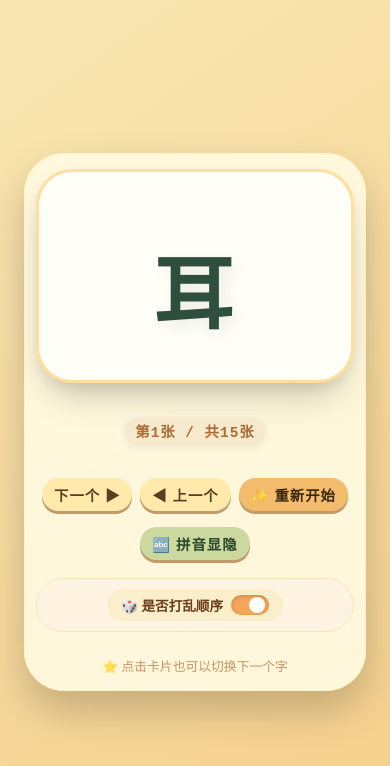
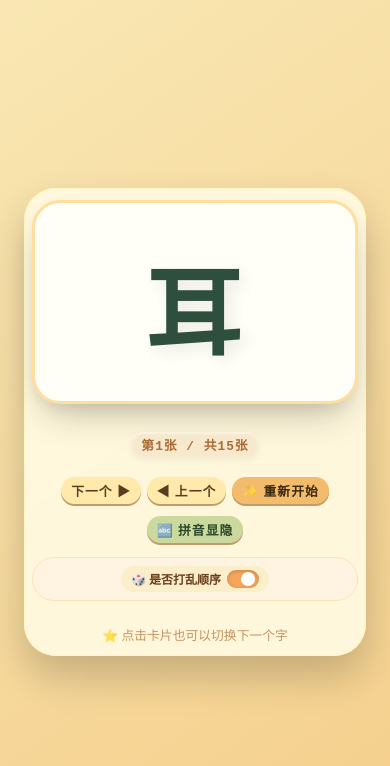
Before and after one commit to bluishday/daitest, a website: page index.html in a window 390 px wide. Drawn offline with Linux system fonts and the light colour scheme; a web font is replaced by a local one.

Commit message:
edit index

```diff
--- a/index.html
+++ b/index.html
@@ -56,26 +56,26 @@
 
         /* 拼音区域 — 字号缩小，永远占位（通过 visibility 控制显隐，布局不跳动） */
         .pinyin {
-            font-size: 1.3rem;
+            font-size: 1.1rem;
             font-weight: 600;
             letter-spacing: 2px;
             color: #c26b2e;
             background: #fff3e0;
             display: inline-block;
-            padding: 8px 24px;
-            border-radius: 80px;
-            margin-bottom: 16px;
+            padding: 6px 18px;
+            border-radius: 60px;
+            margin-bottom: 12px;
             font-family: 'Segoe UI', 'Roboto', 'PingFang SC', 'Microsoft YaHei', sans-serif;
             box-shadow: inset 0 1px 4px rgba(0,0,0,0.02), 0 4px 8px rgba(0,0,0,0.03);
             /* 关键：始终保持块级占位，visibility 控制可见性不影响布局尺寸 */
             visibility: visible;
-            min-width: 120px;
+            min-width: 100px;
             line-height: 1.2;
         }
 
         /* 汉字区域 — 更大更醒目 (楷体气质) */
         .hanzi {
-            font-size: 16rem;
+            font-size: 20rem;
             font-weight: 700;
             font-family: 'NetKaiTi', '楷体', 'KaiTi', '华文楷书', 'Microsoft YaHei', cursive;
             color: #2e4e3e;
@@ -88,13 +88,13 @@
         /* 卡片序号信息 — 更圆润 */
         .counter-info {
             text-align: center;
-            font-size: 1.3rem;
+            font-size: 0.95rem;
             background: #f7e9cd;
             display: inline-block;
-            padding: 10px 24px;
-            border-radius: 60px;
-            margin-top: 8px;
-            margin-bottom: 22px;
+            padding: 6px 16px;
+            border-radius: 48px;
+            margin-top: 4px;
+            margin-bottom: 14px;
             color: #ad6b35;
             font-weight: bold;
             font-family: monospace;
@@ -111,27 +111,27 @@
             display: flex;
             flex-wrap: wrap;
             justify-content: center;
-            gap: 12px;
-            margin: 16px 0 20px 0;
+            gap: 10px;
+            margin: 12px 0 16px 0;
         }
 
         .btn {
             background: #ffeaac;
             border: none;
-            font-size: 1.15rem;
+            font-size: 1rem;
             font-weight: bold;
-            padding: 10px 24px;
-            border-radius: 60px;
+            padding: 8px 20px;
+            border-radius: 48px;
             color: #5a3e1f;
             font-family: inherit;
             letter-spacing: 1px;
             cursor: pointer;
             transition: all 0.2s ease;
-            box-shadow: 0 5px 0 #c29a6b;
+            box-shadow: 0 4px 0 #c29a6b;
             transform: translateY(-2px);
             display: inline-flex;
             align-items: center;
-            gap: 10px;
+            gap: 8px;
         }
 
         .btn:active {
@@ -238,79 +238,79 @@
         /* 移动端舒适缩放，但依然比原来大 */
         @media (max-width: 650px) {
             .card-container {
-                padding: 16px 12px;
-                border-radius: 40px;
+                padding: 12px 8px;
+                border-radius: 32px;
             }
             .flashcard {
-                padding: 28px 16px 36px 16px;
-                border-radius: 36px;
+                padding: 20px 12px 28px 12px;
+                border-radius: 28px;
             }
             .hanzi {
-                font-size: 6rem;
+                font-size: 7rem;
                 letter-spacing: 4px;
             }
             .pinyin {
-                font-size: 1.4rem;
-                padding: 6px 16px;
-                margin-bottom: 12px;
+                font-size: 1.2rem;
+                padding: 4px 12px;
+                margin-bottom: 8px;
             }
             .btn {
-                padding: 8px 16px;
-                font-size: 1rem;
-                box-shadow: 0 4px 0 #c29a6b;
+                padding: 6px 14px;
+                font-size: 0.9rem;
+                box-shadow: 0 3px 0 #c29a6b;
             }
             .setting-area {
-                padding: 10px 12px;
-                gap: 12px;
-                border-radius: 36px;
+                padding: 8px 10px;
+                gap: 8px;
+                border-radius: 28px;
             }
             .toggle-switch {
-                padding: 6px 14px;
-                gap: 8px;
-                font-size: 0.9rem;
+                padding: 4px 10px;
+                gap: 6px;
+                font-size: 0.8rem;
             }
             .toggle-switch input {
-                width: 38px;
-                height: 20px;
+                width: 32px;
+                height: 18px;
             }
             .toggle-switch input::before {
-                width: 16px;
-                height: 16px;
+                width: 14px;
+                height: 14px;
             }
             .toggle-switch input:checked::before {
-                left: 18px;
+                left: 14px;
             }
             .label-text {
-                font-size: 0.9rem;
+                font-size: 0.8rem;
             }
             .counter-info {
-                font-size: 1rem;
-                padding: 6px 14px;
+                font-size: 0.85rem;
+                padding: 4px 12px;
             }
             .button-group {
-                gap: 8px;
-                margin: 12px 0 16px 0;
+                gap: 6px;
+                margin: 8px 0 12px 0;
             }
         }
 
         @media (max-width: 480px) {
             .hanzi {
-                font-size: 5rem;
+                font-size: 6rem;
             }
             .pinyin {
-                font-size: 1.2rem;
+                font-size: 1rem;
             }
             .btn {
-                padding: 6px 12px;
-                font-size: 0.9rem;
-                box-shadow: 0 3px 0 #c29a6b;
+                padding: 4px 10px;
+                font-size: 0.8rem;
+                box-shadow: 0 2px 0 #c29a6b;
             }
             .counter-info {
-                font-size: 0.9rem;
-                padding: 5px 12px;
+                font-size: 0.8rem;
+                padding: 3px 10px;
             }
             .label-text {
-                font-size: 0.85rem;
+                font-size: 0.75rem;
             }
         }
 
```
